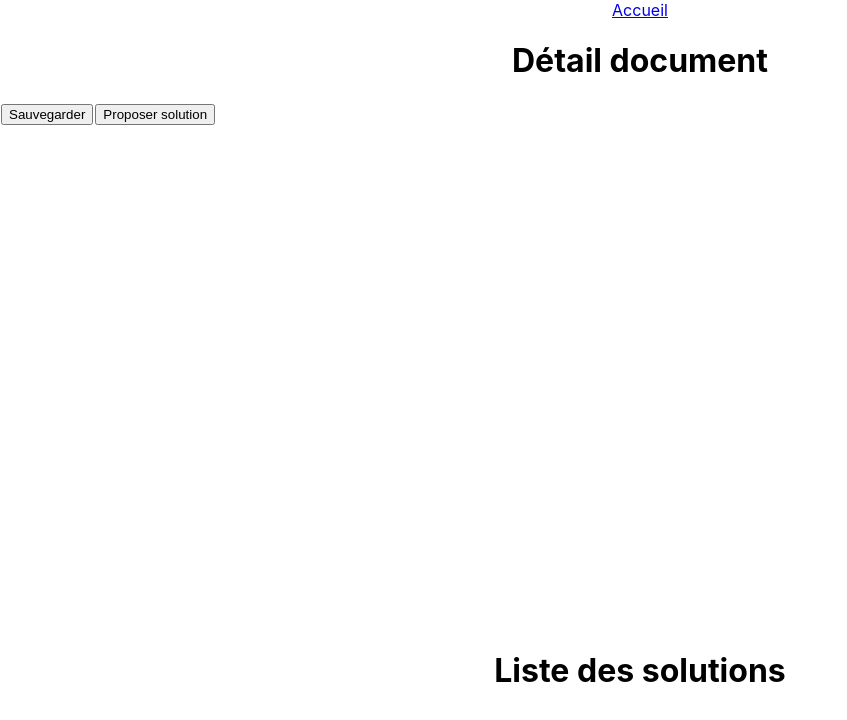
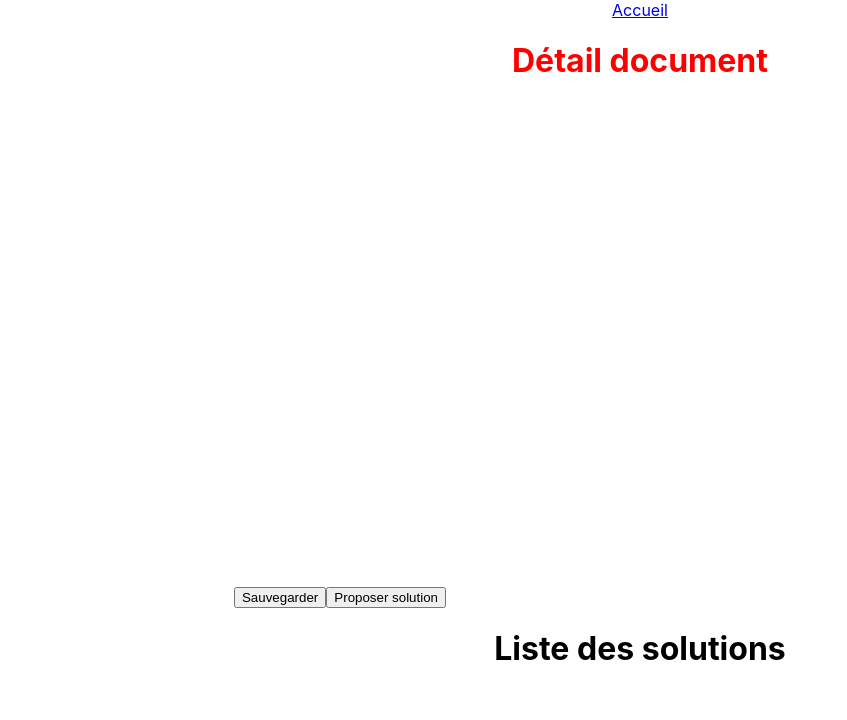
Before and after one commit to WissamOuhib/projet_veille_techno, a React (Create React App) app in the folder espace_collaboratif/: page /document/list/1/detail in a window 1280 px wide. Shown: the top 720 px of the page, without its empty margins (0-847 px from the left). Built offline with nearby package versions, Linux system fonts and the light colour scheme.

Commit message:
autre css

```diff
--- a/espace_collaboratif/src/components/DetailDocument.js
+++ b/espace_collaboratif/src/components/DetailDocument.js
@@ -1,19 +1,15 @@
 import { useState } from "react";
+
+import '.././potato.css';
 
 export default function DetailDocument() {
 
     return (
     <div>
-        <h1>Détail document</h1>
+        <h1 className="potato">Détail document</h1>
 
-        <tr>
-            <td>
             <button>Sauvegarder</button>
-            </td>
-            <td>
             <button>Proposer solution</button>
-            </td>
-        </tr>
 
         {/* <iframe
         src="http://infolab.stanford.edu/pub/papers/google.pdf#toolbar=0&navpanes=0&scrollbar=0"
--- /dev/null
+++ b/espace_collaboratif/src/potato.css
@@ -0,0 +1,3 @@
+.potato {
+    color: red;
+}
```
